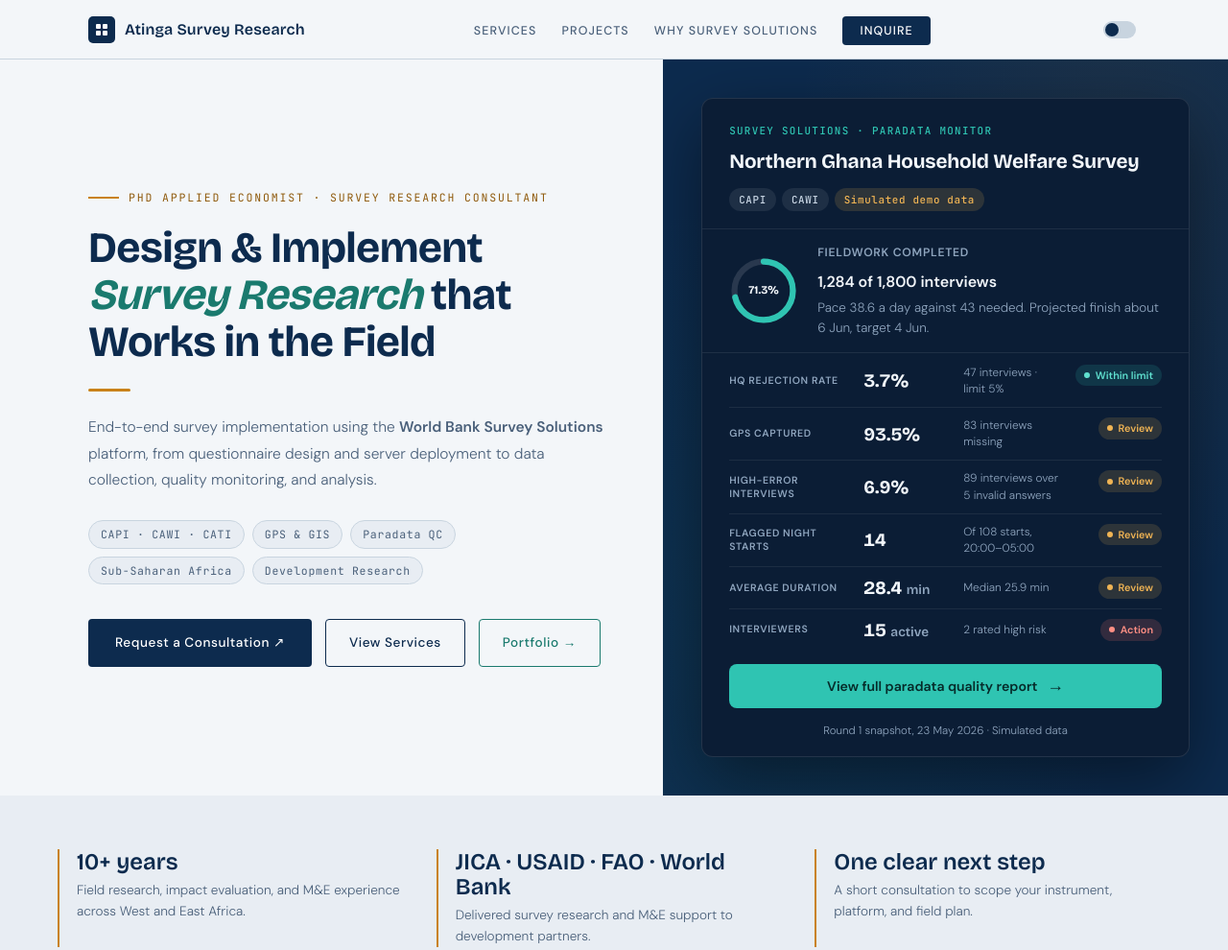
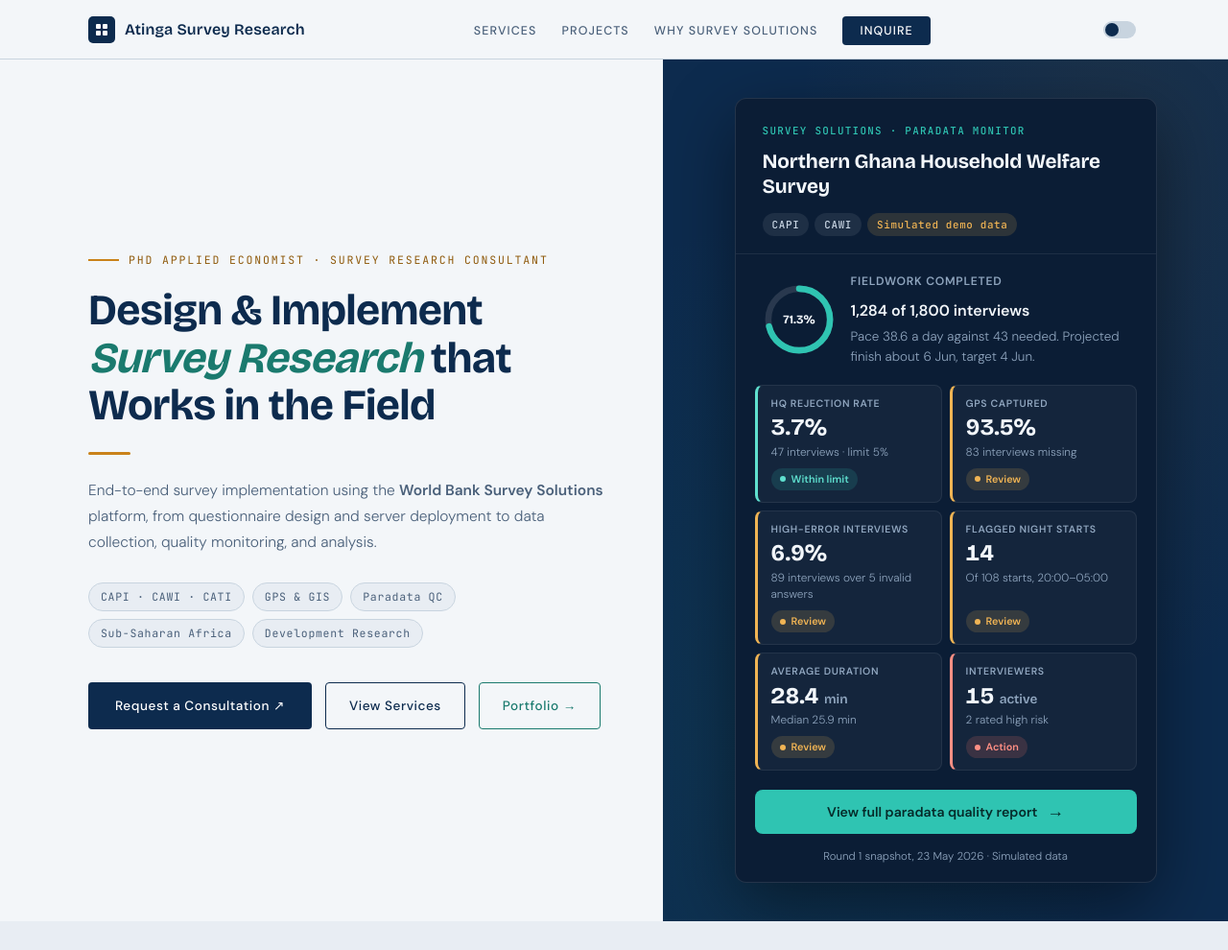
Before and after one commit to AtingaDavid/Survey-Research-Consultancy, a plain HTML site: page index.html in a window 1280 px wide. Shown: the top 990 px of the page at 96% size. Drawn offline with nearby package versions, Linux system fonts and the light colour scheme.

Commit message:
Add files via upload

```diff
--- a/index.html
+++ b/index.html
@@ -215,20 +215,18 @@ nav{position:fixed;top:0;left:0;right:0;z-index:100;height:62px;
 .pd-cta .pd-arrow{transition:transform .2s;font-size:1.1rem;line-height:1}
 .pd-cta:hover .pd-arrow{transform:translateX(4px)}
 .pd-foot{padding:8px 32px 22px;font-size:.74rem;color:#8FA5BE;text-align:center}
-/* Rows layout */
-.pd-card{max-width:520px}
+/* Narrow two-column layout */
+.pd-card{max-width:440px}
 .pd-head{padding:24px 28px 18px}
-.pd-progress{grid-template-columns:72px 1fr;gap:20px;padding:14px 28px;border-bottom:1px solid rgba(255,255,255,.08)}
-.pd-ring{width:72px;height:72px}
-.pd-grid{grid-template-columns:1fr;gap:0;padding:2px 28px}
-.pd-tile{display:grid;grid-template-columns:128px 92px minmax(0,1fr) 96px;gap:12px;align-items:center;background:none;border:0;
-  border-bottom:1px solid rgba(255,255,255,.07);border-radius:0;padding:10px 0}
-.pd-tile:last-child{border-bottom:0}
+.pd-progress{grid-template-columns:76px 1fr;gap:16px;padding:18px 28px}
+.pd-ring{width:76px;height:76px}
+.pd-grid{grid-template-columns:repeat(2,minmax(0,1fr));gap:8px;padding:0 20px 4px}
+.pd-tile{padding:12px 14px}
 .pd-k{min-height:0;font-size:.66rem}
-.pd-v{margin:0;font-size:1.2rem}
-.pd-s{margin:0;font-size:.74rem}
-.pd-pill{margin:0;font-size:.68rem;padding:2px 9px;justify-self:end}
-.pd-cta-wrap{padding:12px 28px 6px}
+.pd-v{margin:5px 0 4px;font-size:1.5rem}
+.pd-s{margin:0 0 8px;font-size:.74rem}
+.pd-pill{font-size:.68rem;padding:2px 9px}
+.pd-cta-wrap{padding:16px 20px 6px}
 .pd-cta{padding:11px 16px;font-size:.88rem}
 .pd-foot{padding:8px 28px 16px;font-size:.72rem}
 @media(prefers-reduced-motion:reduce){.pd-card{animation:none;opacity:1}.pd-cta,.pd-cta .pd-arrow{transition:none}}
@@ -479,10 +477,9 @@ footer{background:#060E1A}
   .hero-right{padding:32px 16px}
   .pd-card{max-width:100%}
   .pd-head,.pd-progress,.pd-cta-wrap,.pd-foot{padding-left:20px;padding-right:20px}
-  .pd-grid{padding:2px 20px}
-  .pd-tile{grid-template-columns:1fr auto;gap:2px 10px}.pd-k{grid-column:1}.pd-s{grid-column:1}
+  .pd-grid{padding:0 14px 4px}
   .pd-progress{grid-template-columns:64px 1fr;gap:14px}.pd-ring{width:64px;height:64px}
-  .pd-v{font-size:1.5rem}
+  .pd-v{font-size:1.35rem}
   #why-reach{padding:40px 24px}
 }
 
@@ -757,6 +754,7 @@ html .u35{font-family:'JetBrains Mono',monospace;font-size:.72rem;letter-spacing
         <span class="proj-tag">CAPI · Panel</span>
         <div class="proj-title">JICA Rice Green Revolution Survey</div>
         <div class="proj-desc">A panel survey covering 108 villages across Northern Ghana, fielded by a team of 30 enumerators and supervisors, examining adoption and impact of rice production technologies under JICA's Green Revolution programme.</div>
+        <!-- Questionnaire links removed (not working). Restore here when a working link is available:
         <div class="proj-links">
           <a href="https://webtester.mysurvey.solutions/WebTester/Interview/82f567b72aa145a6b6faf47c7911a1b5/Section/3cf5eb90989e4b11b7c7a2bb28af95df" class="proj-link-tag" target="_blank" rel="noopener">
             <svg viewBox="0 0 24 24" xmlns="http://www.w3.org/2000/svg"><path d="M14 3v2h3.59l-9.83 9.83 1.41 1.41L19 6.41V10h2V3h-7zM5 5v14h14v-7h-2v5H7V7h5V5H5z"/></svg>
@@ -767,6 +765,7 @@ html .u35{font-family:'JetBrains Mono',monospace;font-size:.72rem;letter-spacing
             Household Questionnaire
           </a>
         </div>
+        -->
       </div>
 
       <div class="proj-card placeholder reveal">
```
